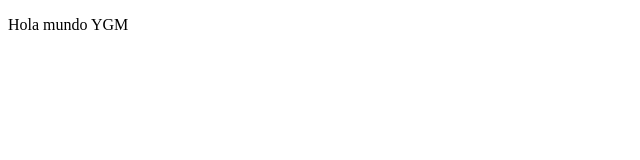
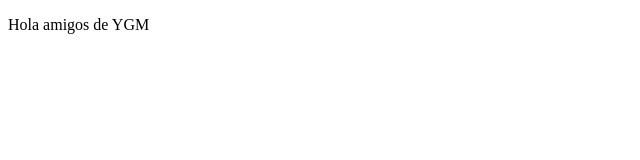
Before and after one commit to Yudhistira-GM/proyectoDemoCursoPrework, a plain HTML site: page index.html in a window 1280 px wide. Shown: the full height of the page, 0-640 px from the left. Drawn offline with Linux system fonts and the light colour scheme.

Commit message:
cambios agregados

```diff
--- a/index.html
+++ b/index.html
@@ -8,7 +8,7 @@
 </head>
 <body>
     <p>
-        Hola mundo YGM
+        Hola amigos de YGM
     </p>
 </body>
 </html>
```
